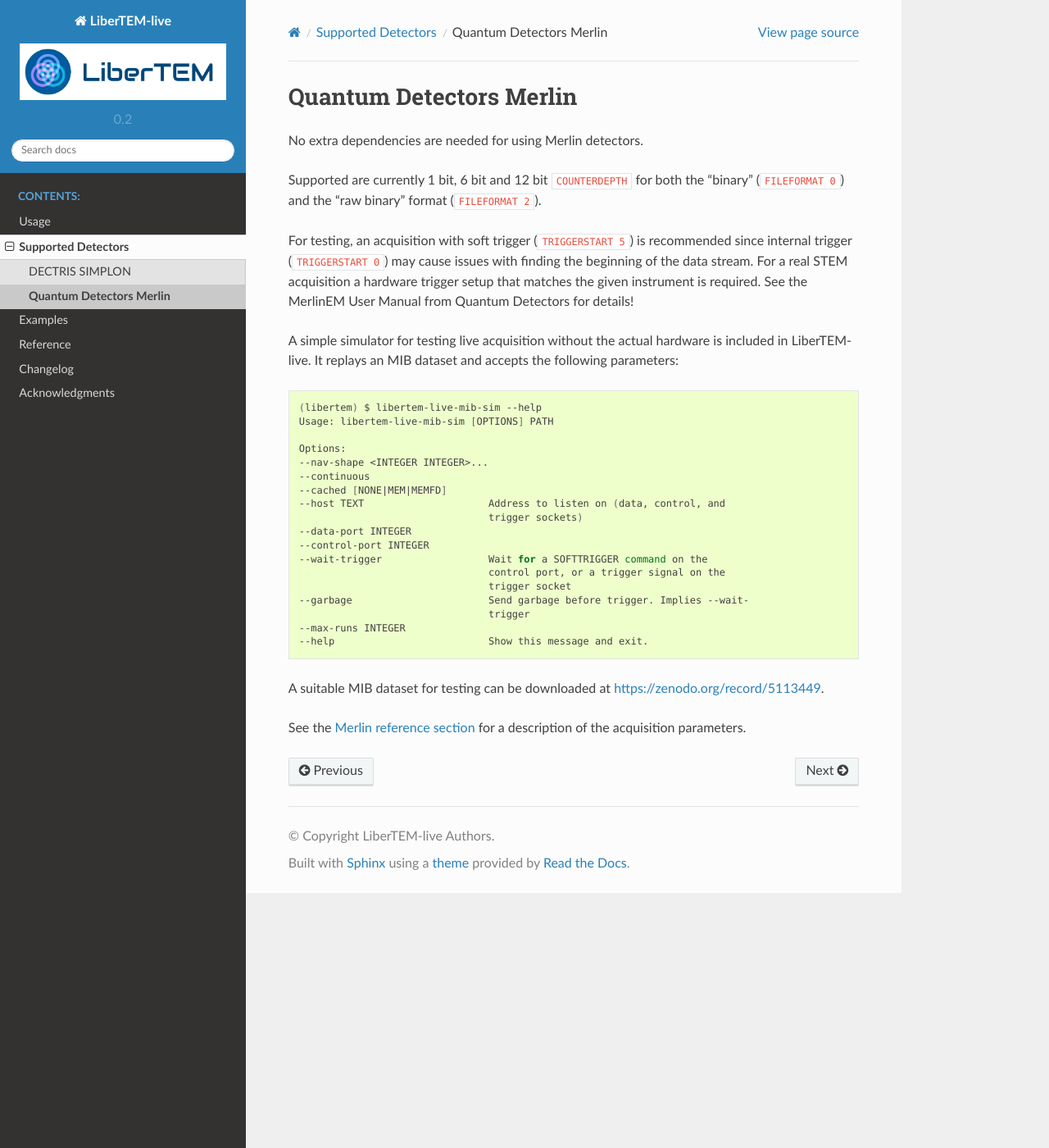
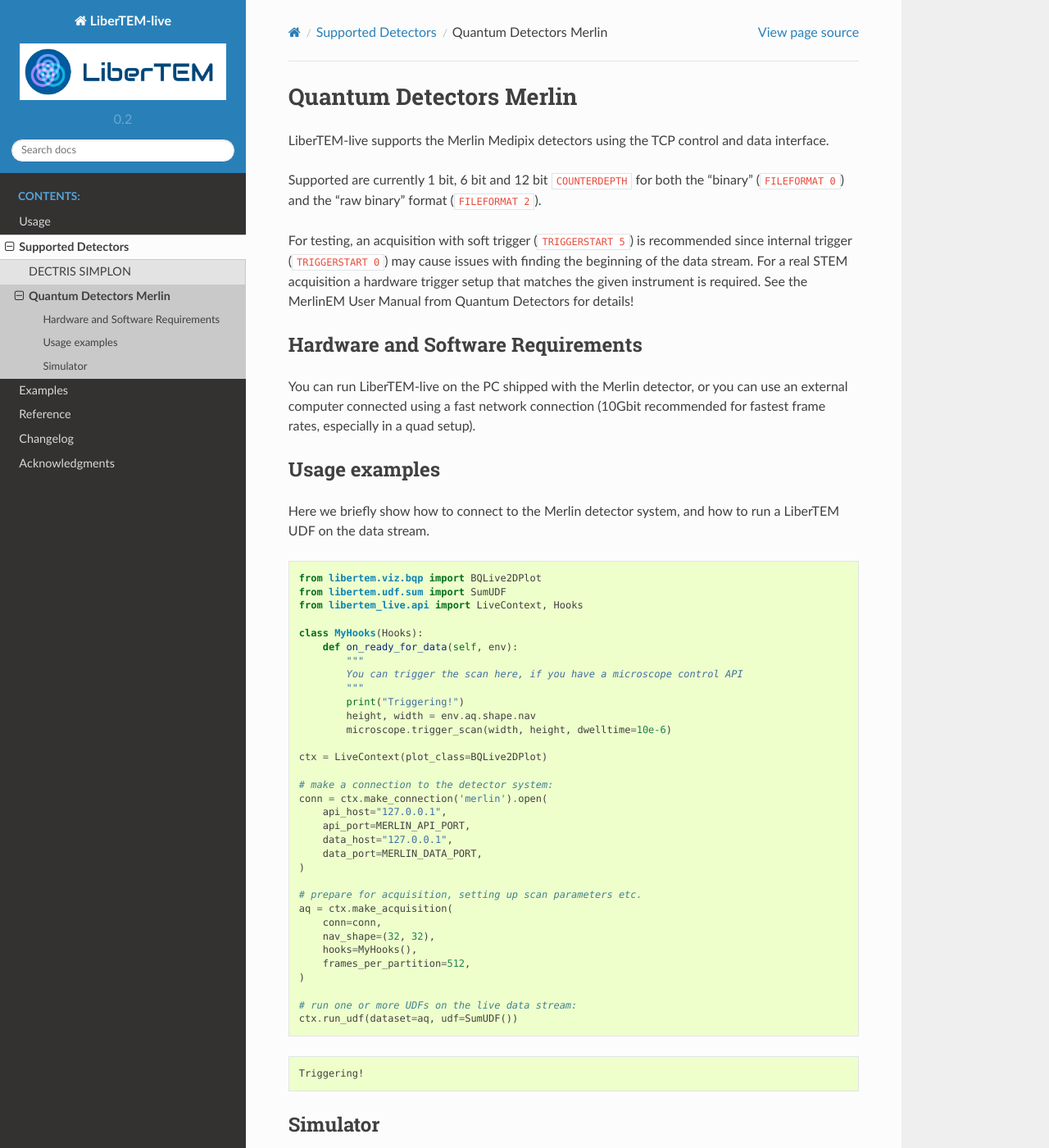
Before and after one commit to LiberTEM/LiberTEM-live, a Sphinx documentation site: the page built from docs/source/detectors/merlin.rst, in a window 1280 px wide and 1400 px high. Shown: the whole window at 82% size. Built offline with Sphinx 7.4.7 and the Read the Docs theme 2.0.0, drawn with Linux system fonts in a browser that asks for light colours; pages that are not in the unit, such as notebooks, are missing from menus.

Commit message:
Update examples; add requirements sections etc.

```diff
--- a/docs/source/conf.py
+++ b/docs/source/conf.py
@@ -237,4 +237,9 @@
     'dectris', 'zmqdump.dat.128x128-id34-exte-bslz4'
 )
 HAVE_DECTRIS_TESTDATA = os.path.exists(DECTRIS_TESTDATA_PATH)
+
+MERLIN_TESTDATA_PATH = os.path.join(
+    get_testdata_path(), 'default.mib',
+)
+HAVE_MERLIN_TESTDATA = os.path.exists(MERLIN_TESTDATA_PATH)
 '''
--- a/docs/source/detectors/merlin.rst
+++ b/docs/source/detectors/merlin.rst
@@ -3,7 +3,8 @@
 Quantum Detectors Merlin
 ========================
 
-No extra dependencies are needed for using Merlin detectors.
+LiberTEM-live supports the Merlin Medipix detectors using the TCP control and
+data interface.
 
 Supported are currently 1 bit, 6 bit and 12 bit :code:`COUNTERDEPTH` for both the "binary"
 (:code:`FILEFORMAT 0`) and the "raw binary" format (:code:`FILEFORMAT 2`).
@@ -13,6 +14,90 @@
 with finding the beginning of the data stream. For a real STEM acquisition a
 hardware trigger setup that matches the given instrument is required. See the
 MerlinEM User Manual from Quantum Detectors for details!
+
+Hardware and Software Requirements
+----------------------------------
+
+You can run LiberTEM-live on the PC shipped with the Merlin detector, or you can
+use an external computer connected using a fast network connection (10Gbit
+recommended for fastest frame rates, especially in a quad setup).
+
+Usage examples
+--------------
+
+Here we briefly show how to connect to the Merlin detector system,
+and how to run a LiberTEM UDF on the data stream.
+
+.. testsetup::
+    :skipif: not HAVE_MERLIN_TESTDATA
+
+    from libertem_live.detectors.merlin.sim import CameraSim
+    from libertem_live.api import LiveContext
+
+    ctx = LiveContext()
+
+    server = CameraSim(
+        path=MERLIN_TESTDATA_PATH,
+        data_port=0,
+        control_port=0,
+        trigger_port=0,
+        nav_shape=(32, 32),
+    )
+    server.start()
+    server.wait_for_listen()
+    MERLIN_API_PORT = server.control_t.sockname[1]
+    MERLIN_DATA_PORT = server.server_t.sockname[1]
+
+    class MockMic:
+        def trigger_scan(self, width, height, dwelltime):
+            pass
+
+    microscope = MockMic()
+
+
+.. testcode::
+    :skipif: not HAVE_MERLIN_TESTDATA
+
+    from libertem.viz.bqp import BQLive2DPlot
+    from libertem.udf.sum import SumUDF
+    from libertem_live.api import LiveContext, Hooks
+
+    class MyHooks(Hooks):
+        def on_ready_for_data(self, env):
+            """
+            You can trigger the scan here, if you have a microscope control API
+            """
+            print("Triggering!")
+            height, width = env.aq.shape.nav
+            microscope.trigger_scan(width, height, dwelltime=10e-6)
+
+    ctx = LiveContext(plot_class=BQLive2DPlot)
+
+    # make a connection to the detector system:
+    conn = ctx.make_connection('merlin').open(
+        api_host="127.0.0.1",
+        api_port=MERLIN_API_PORT,
+        data_host="127.0.0.1",
+        data_port=MERLIN_DATA_PORT,
+    )
+
+    # prepare for acquisition, setting up scan parameters etc.
+    aq = ctx.make_acquisition(
+        conn=conn,
+        nav_shape=(32, 32),
+        hooks=MyHooks(),
+        frames_per_partition=512,
+    )
+
+    # run one or more UDFs on the live data stream:
+    ctx.run_udf(dataset=aq, udf=SumUDF())
+
+.. testoutput::
+
+    Triggering!
+
+Simulator
+---------
 
 A simple simulator for testing live acquisition without the actual hardware is
 included in LiberTEM-live. It replays an MIB dataset and accepts the following
@@ -44,3 +129,7 @@
 
 See the :ref:`Merlin reference section <merlin reference>` for a description of
 the acquisition parameters.
+
+.. testcleanup::
+
+    ctx.close()
```
Also changed, not shown: docs/source/detectors/dectris.rst (+31 -33 lines), docs/source/usage.rst (+63 -10 lines).
